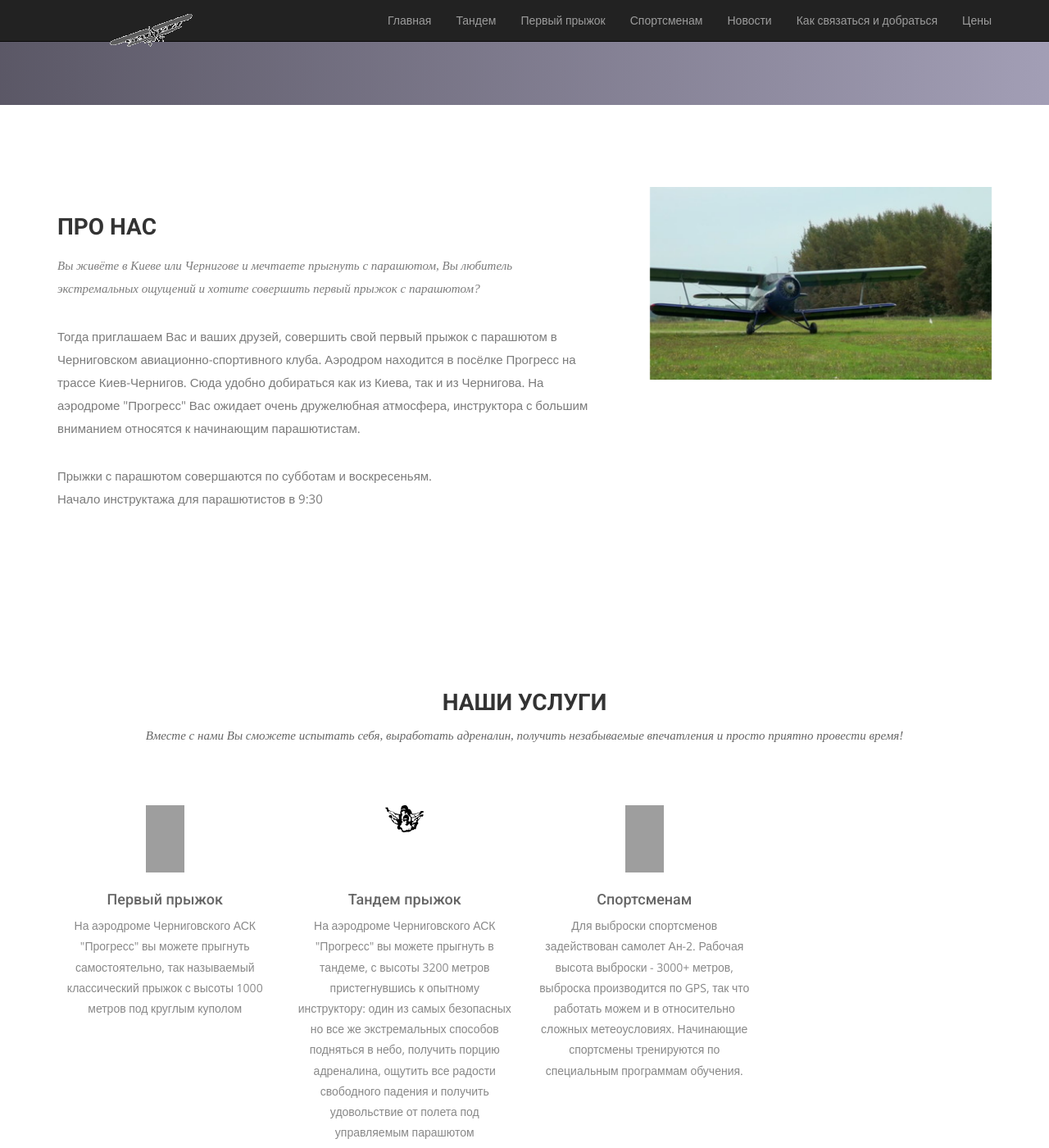
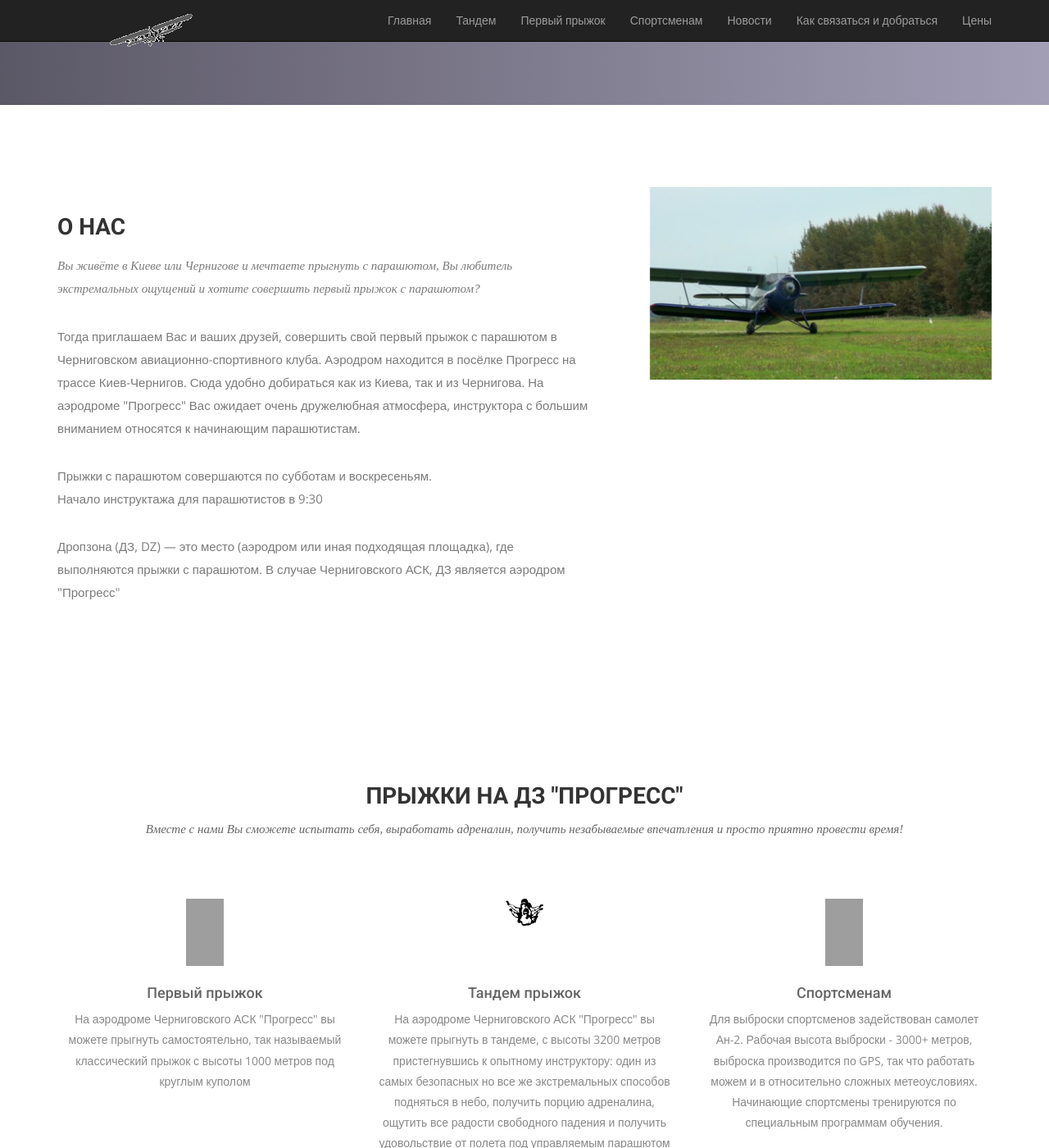
Before and after one commit to joej0e/progres.org.ua, a Jekyll site: the page built from index.html, in a window 1280 px wide and 1400 px high, scrolled down 767 px. Shown: the whole window at 82% size. Built offline with Jekyll 4.4.1, drawn with Linux system fonts in a browser that asks for light colours; nearby versions of some CDN libraries; some web fonts are replaced; grey boxes are pictures that could not be loaded.

Commit message:
Fixed syntax and centered

```diff
--- a/index.html
+++ b/index.html
@@ -25,7 +25,7 @@ permalink: /
       <div class="col-md-7 col-sm-12">
         <div class="block">
           <div class="section-title">
-            <h2>Про нас</h2>
+            <h2>О нас</h2>
             <p>Вы живёте в Киеве или Чернигове и мечтаете прыгнуть с парашютом, Вы любитель экстремальных ощущений и хотите совершить первый прыжок с парашютом?</p>
           </div>
           <p>
@@ -34,6 +34,8 @@ permalink: /
             <!-- Информация о прыжках с парашютом в Киеве и Чернигове<br/> -->
 	    Прыжки с парашютом совершаются по субботам и воскресеньям.<br/>
             Начало инструктажа для парашютистов в 9:30 </p>
+	  <p>Дропзона (ДЗ, DZ) — это место (аэродром или иная подходящая площадка), где выполняются прыжки с парашютом.
+	     В случае Черниговского АСК, ДЗ является аэродром "Прогресс"</p>
         </div>
       </div><!-- .col-md-7 close -->
       <div class="col-md-5 col-sm-12">
@@ -64,26 +66,26 @@ permalink: /
   <div class="container">
     <div class="row">
       <div class="section-title">
-        <h2>Наши услуги</h2>
+        <h2>Прыжки на ДЗ "Прогресс"</h2>
         <p>Вместе с нами Вы сможете испытать себя, выработать адреналин, получить незабываемые впечатления и просто приятно провести время!</p>
       </div>
     </div>
     <div class="row ">
-      <div class="col-sm-6 col-md-3">
+      <div class="col-sm-4 col-md-4">
         <div class="service-item">
           <a href="/first_round/"><i class="icon skydive-p-round"></i>
           <h4>Первый прыжок</h4></a>
           <p>На аэродроме Черниговского АСК "Прогресс" вы можете прыгнуть самостоятельно, так называемый классический прыжок с высоты 1000 метров под круглым куполом</p>
         </div>
       </div>
-      <div class="col-sm-6 col-md-3">
+      <div class="col-sm-4 col-md-4">
         <div class="service-item">
           <a href="/tandem/"><i class="skydive-p-tandem"></i>
           <h4>Тандем прыжок</h4></a>
           <p>На аэродроме Черниговского АСК "Прогресс" вы можете прыгнуть в тандеме, с высоты 3200 метров пристегнувшись к опытному инструктору: один из самых безопасных но все же экстремальных способов подняться в небо, получить порцию адреналина, ощутить все радости свободного падения и получить удовольствие от полета под управляемым парашютом</p>
         </div>
       </div>
-      <div class="col-sm-6 col-md-3">
+      <div class="col-sm-4 col-md-4">
         <div class="service-item">
           <a href="/experienced/"><i class="skydive-p-ramair"></i>
           <h4>Спортсменам</h4></a>
```
